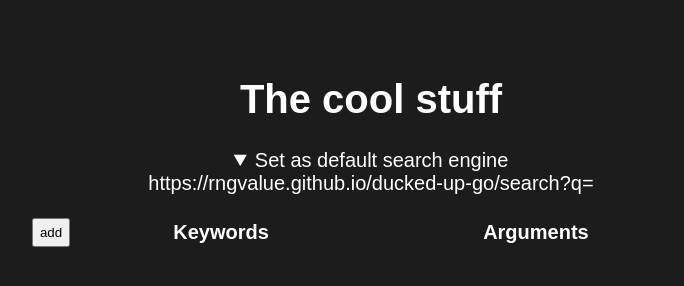
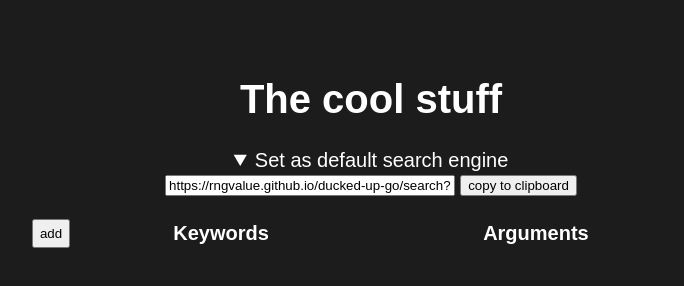
Before and after one commit to RngValue/ducked-up-go, a plain HTML site: page index.html in a window 1280 px wide. Both pictures are taken after a click on the heading "Set as default search engine". Shown: the part 598-884 px from the top of the page, without its empty margins (269-953 px from the left). Drawn offline with Linux system fonts and the light colour scheme; a web font is replaced by a local one.

Commit message:
Update index.html

```diff
--- a/index.html
+++ b/index.html
@@ -9,8 +9,9 @@
     <link href="https://fonts.googleapis.com/css2?family=Bungee+Spice&display=swap" rel="stylesheet">
 </head>
 
-<body>
-    <div id="quack">
+<body style="display: flex;justify-content: center; overflow-x: hidden; overflow-y: auto;">
+<div style="display: flex;flex-direction: column;justify-content: center;">
+    <div id="quack" style="max-width: 1280px; width: 100vw;">
         <img width="480em" src="logo.svg" alt="">
         <form action="search.html" method="GET">
             <input class="search txt" name="q" type="text" required>
@@ -24,7 +25,8 @@
 	<h1 style="margin-top: 10vh;">The cool stuff</h1>
 	<details>
 	<summary>Set as default search engine</summary>
-	https://rngvalue.github.io/ducked-up-go/search?q=
+	<input style="width: 22%" type="text" value="https://rngvalue.github.io/ducked-up-go/search?q="></input>
+	<button onclick="navigator.clipboard.writeText('https://rngvalue.github.io/ducked-up-go/search?q=')">copy to clipboard</button>
 	</details>
 	<br>
 	<div style="display: flex; justify-content: center; margin-bottom: 5%;">
@@ -39,6 +41,7 @@
 			</tr>
 		</table>
 	</div>
+</div>
 </body>
 
 <script>
```
